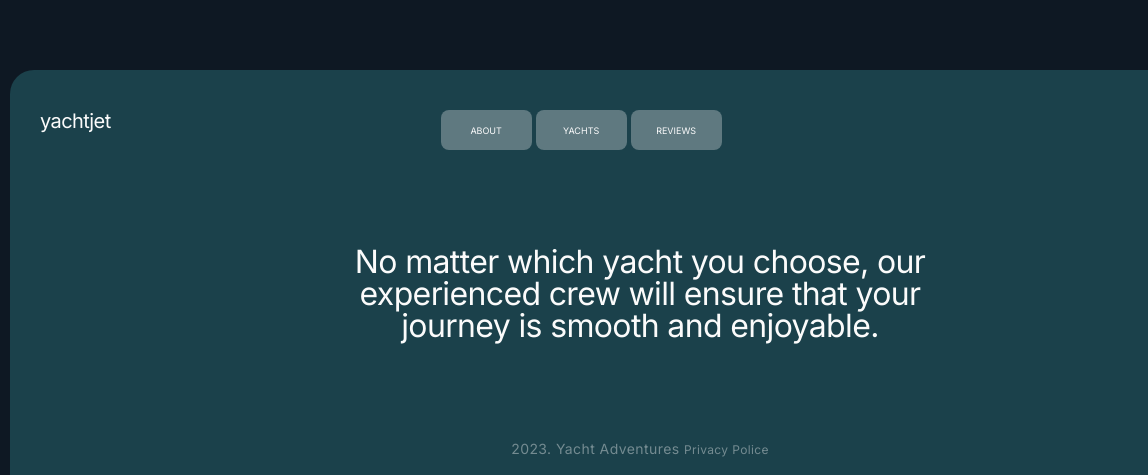
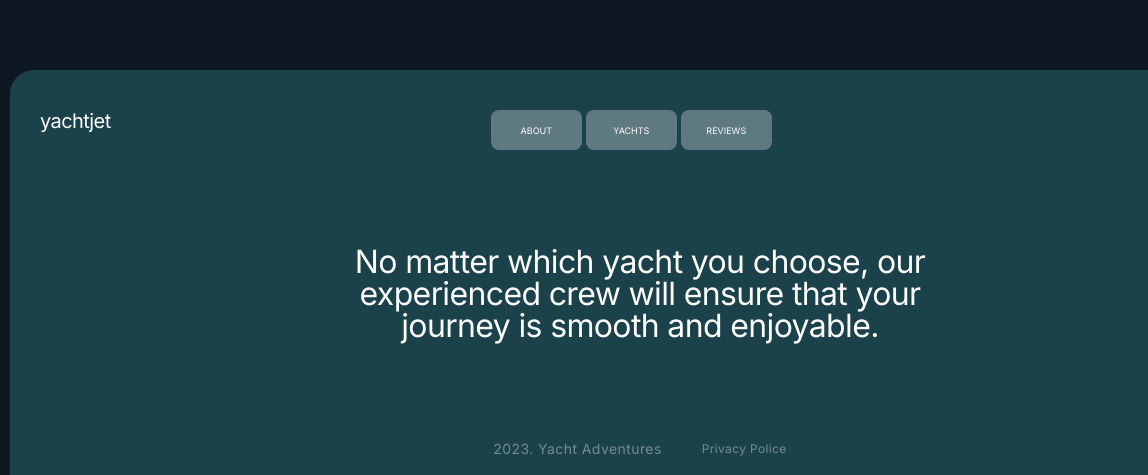
Before and after one commit to GoitStudentsWorks/117_html-css_-Artem-Topolsky, a website built with Vite: page src/index.html in a window 1280 px wide. Shown: the part 4576-5051 px from the top of the page, 0-1148 px from the left. Built offline with nearby package versions, Linux system fonts and the light colour scheme.

Commit message:
footer1 done

```diff
--- a/src/css/footer.css
+++ b/src/css/footer.css
@@ -2,23 +2,24 @@
     padding-left: 10px;
     padding-right: 10px;
 }
+
 .footer-container {
     padding: 40px 30px 20px;
     background-color: #1b414b;
     border-radius: 24px 24px 0 0;
     max-width: 355px;
 }
-.social {
-    display: flex;
-    flex-wrap: wrap;
-    margin-bottom: 40px;
-}
+
 .footer-nav {
     display: flex;
     justify-content: space-between;
-    gap: 37px;
-    margin-bottom: 80px;
+    row-gap: 80px;
+    column-gap: 37px;
+    flex-wrap: wrap;
+    margin-bottom: 40px;
+
 }
+
 .footer-logo {
     font-family: 'Inter', sans-serif;
     font-weight: 500;
@@ -27,10 +28,12 @@
     color: #fbfbfb;
     text-decoration: none;
 }
+
 .footer-buttons {
     display: flex;
     gap: 4px;
 }
+
 .footer-social {
     display: flex;
     align-items: center;
@@ -38,6 +41,7 @@
     gap: 8px;
     margin: 0 auto;
 }
+
 .footer-nav-item {
     display: block;
     border-radius: 8px;
@@ -55,11 +59,13 @@
     padding-bottom: 15px;
     transition: color 250ms cubic-bezier(0.4, 0, 0.2, 1);
 }
+
 .footer-nav-item:hover,
 .footer-nav-item:focus {
     background-color: #fbfbfb;
     color: #1b414b;
 }
+
 .footer-team-icon {
     display: flex;
     align-items: center;
@@ -67,10 +73,12 @@
     border-radius: 50%;
     fill: #fbfbfb;
 }
+
 .footer-team-icon:hover,
 .footer-team-icon:focus {
     fill: rgba(251, 251, 251, 0.8);
 }
+
 .footer-text {
     font-family: 'Inter', sans-serif;
     font-weight: 400;
@@ -83,13 +91,17 @@
     margin: 0 auto;
     margin-bottom: 82px;
 }
-.fotter-bottom {
+
+.footer-bottom {
     display: flex;
     align-items: center;
     justify-content: center;
     gap: 20px;
 }
+
 .footer-bottom-text {
+    display: inline;
+    margin-right: 20px;
     font-family: 'Inter', sans-serif;
     font-weight: 400;
     font-size: 12px;
@@ -98,6 +110,7 @@
     text-align: center;
     color: rgba(251, 251, 251, 0.4);
 }
+
 .footer-bottom-link {
     font-family: 'Inter', sans-serif;
     font-weight: 400;
@@ -107,56 +120,63 @@
     text-align: center;
     color: rgba(251, 251, 251, 0.4);
 }
+
 @media screen and (min-width: 768px) {
     .footer-container {
         max-width: 768px;
     }
+
     .footer-nav-item {
         width: 91px;
     }
+
     .footer-logo {
         font-size: 20px;
     }
-    .social {
+
+
+    .footer-nav {
         margin-bottom: 96px;
         justify-content: space-between;
+
     }
-    .footer-nav {
-        margin-bottom: 0;
-        gap: 110px;
-    }
+
     .footer-social {
         margin: 0;
     }
+
     .footer-text {
         font-size: 32px;
         max-width: 600px;
         margin-bottom: 99px;
     }
+
     .footer-bottom-text {
         font-size: 14px;
         line-height: 1.18;
     }
+
     .footer-buttons {
         margin-left: 0px;
     }
 }
+
 @media screen and (min-width: 1280px) {
     .footer-container {
         max-width: 1280px;
     }
+
     .footer-nav {
-        gap: 330px;
+        margin-bottom: 96px;
     }
+
     .footer-text {
         max-width: 650px;
     }
 }
+
 @media screen and (min-width: 1440px) {
     .footer-container {
         max-width: 1440px;
     }
-    .footer-nav {
-        gap: 409px;
-    }
 }
--- a/src/partials/footer.html
+++ b/src/partials/footer.html
@@ -1,21 +1,20 @@
 <section class="footer">
     <div class="container footer-general-container">
         <div class="footer-container">
-            <div class="social">
-                <nav class="footer-nav">
+            <nav class="social footer-nav">
                 <a class="footer-logo" href="./index.html">yachtjet</a>
                 <ul class="footer-buttons">
                     <li class="footer-item">
-                            <a class="footer-nav-item" href="">About</a>
+                        <a class="footer-nav-item" href="#about-us">About</a>
                     </li>
                     <li class="footer-item">
-                            <a class="footer-nav-item" href="">Yachts</a>
+                        <a class="footer-nav-item" href="#yachts">Yachts</a>
+
                     </li>
                     <li class="footer-item">
-                            <a class="footer-nav-item" href="">Reviews</a>
+                        <a class="footer-nav-item" href="#review">Reviews</a>
                     </li>
                 </ul>
-                </nav>
                 <ul class="footer-social">
                     <li class="footer-social-item">
                         <a href="https://www.instagram.com/goitclub/ " class="footer-team-icon" target="blank">
@@ -39,16 +38,16 @@
                         </a>
                     </li>
                 </ul>
-            </div>
+            </nav>
             <p class="footer-text">
                 No matter which yacht you choose, our experienced crew will ensure that
                 your journey is smooth and enjoyable.
             </p>
             <div class="footer-bottom">
                 <p class="footer-bottom-text">2023. Yacht Adventures
-                    <a href="" class="footer-bottom-link">Privacy Police
+                </p>
+                <a href="https://www.joinlapd.com/" class="footer-bottom-link" target="_blank">Privacy Police
                 </a>
-                </p>
             </div>
         </div>
     </div>
```
Lines whose indentation alone changed are shown as unchanged.
